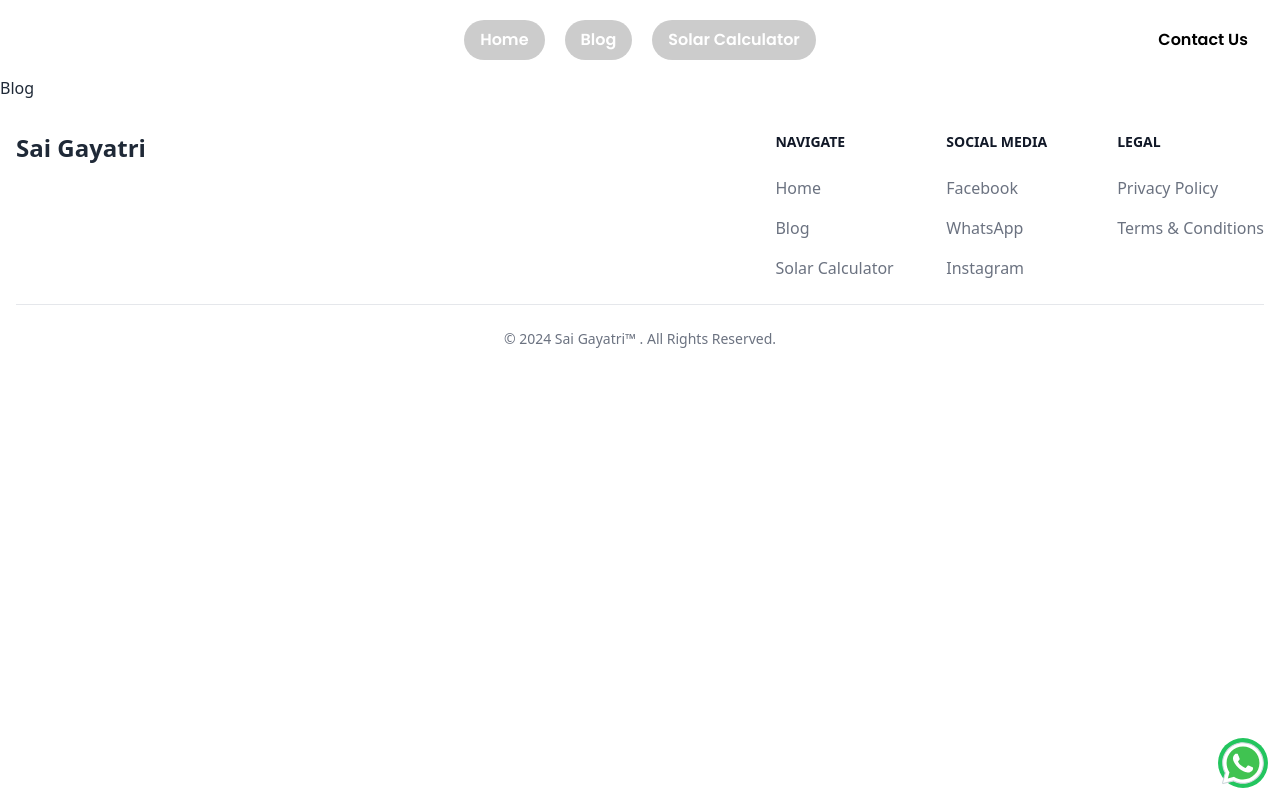
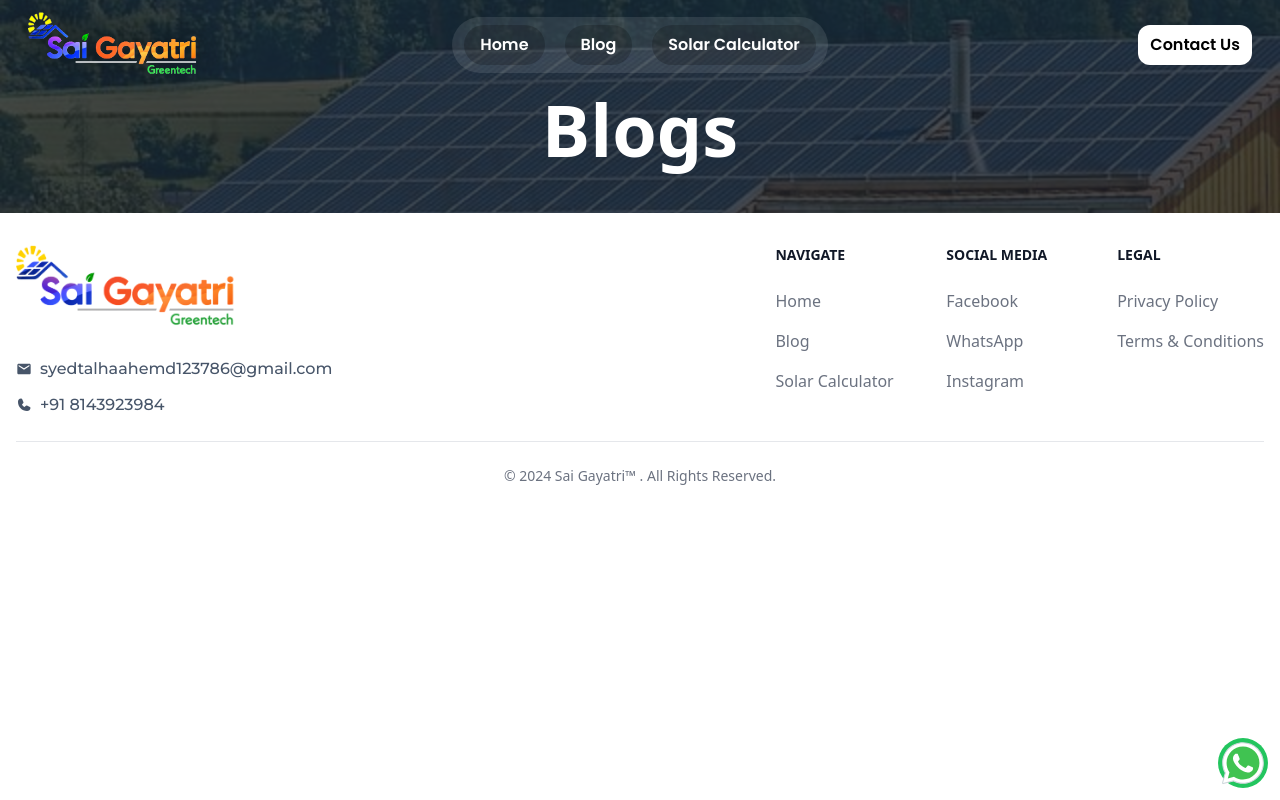
Before and after one commit to esha-technology/SaiGayatri, a React (Vite) app: page /blog in a window 1280 px wide. Built offline with nearby package versions, Linux system fonts and the light colour scheme.

Commit message:
added logo nad working on contact and blog

```diff
--- /dev/null
+++ b/EmailDesign/ContactCustomer.html
@@ -0,0 +1,176 @@
+<!DOCTYPE html>
+<html lang="en">
+  <head>
+    <meta charset="UTF-8" />
+    <meta name="viewport" content="width=device-width, initial-scale=1.0" />
+    <title>Appointment Confirmation</title>
+    <style>
+      /* Reset some default styles */
+      * {
+        margin: 0;
+        padding: 0;
+        box-sizing: border-box;
+      }
+
+      /* Body styles */
+      body {
+        font-family: Arial, sans-serif;
+        line-height: 1.6;
+        background-color: #f4f4f4;
+        color: #333;
+        padding: 20px;
+      }
+
+      /* Container for the content */
+      .container {
+        background-color: #ffffff;
+        padding: 30px;
+        border-radius: 8px;
+        width: 100%;
+        max-width: 600px;
+        margin: 0 auto;
+        box-shadow: 0 2px 10px rgba(0, 0, 0, 0.1);
+      }
+
+      /* Header styles */
+      h2 {
+        color: #2a2a2a;
+        font-size: 1.6em;
+        text-align: center;
+        font-weight: 900;
+        margin-bottom: 20px;
+      }
+
+      /* Paragraph styles */
+      p {
+        color: #555;
+        font-size: 1em;
+        margin-bottom: 15px;
+      }
+
+      /* Appointment details list */
+      ul {
+        list-style: none;
+        margin-top: 10px;
+      }
+
+      li {
+        margin-bottom: 10px;
+        font-size: 1em;
+      }
+
+      li strong {
+        color: #2a2a2a;
+      }
+
+      /* Signature section */
+      .signature {
+        margin-top: 30px;
+        font-size: 1.1em;
+      }
+
+      /* Footer styles */
+      .footer {
+        font-size: 0.9em;
+        color: #777;
+        text-align: center;
+        margin-top: 30px;
+      }
+
+      /* Logo styling */
+      .logo {
+        display: block;
+        margin: 0 auto 20px;
+        max-width: 200px;
+      }
+
+      /* Responsive design */
+      @media (max-width: 600px) {
+        body {
+          padding: 10px;
+        }
+
+        .container {
+          padding: 20px;
+        }
+
+        h2 {
+          font-size: 1.4em;
+        }
+
+        p {
+          font-size: 0.95em;
+        }
+
+        .signature,
+        .footer {
+          font-size: 0.9em;
+        }
+      }
+    </style>
+  </head>
+  <body>
+    <div class="container">
+      <!-- Logo -->
+      <img
+        src="https://esha-technology.vercel.app/eshaLogo.png"
+        alt="Esha Technology Logo"
+        class="logo"
+      />
+
+      <!-- Main heading -->
+      <h2>Contact Conformation</h2>
+
+      <!-- Greeting -->
+      <p>Dear {{name}},</p>
+
+      <!-- Confirmation Message -->
+      <p>
+        Thank you for reaching out to Esha Technology! We have successfully
+        received your inquiry and wanted to confirm that we are processing your
+        request.
+      </p>
+
+      <!-- Appointment Details -->
+      <h3>Your Details:</h3>
+      <ul>
+        <li><strong>Name:</strong> {{name}}</li>
+        <li><strong>Email:</strong> {{email}}</li>
+        <li><strong>Phone Number:</strong> {{phone}}</li>
+        <li><strong>Message:</strong> {{message}}</li>
+        <li><strong>Service:</strong> {{services}}</li>
+      </ul>
+
+      <!-- Additional Information -->
+      <p>
+        If you have any further questions or need to make changes to your
+        Contact Info, please don't hesitate to contact us. Our Contact Number
+        +91 8523811173
+      </p>
+
+      <p>
+        Thank you for choosing Esha Technology. We are excited to connect with
+        you soon!
+      </p>
+
+      <!-- Signature Section -->
+      <div class="signature">
+        <h5>Best regards,</h5>
+        <h5><strong>Esha Technology</strong></h5>
+        <h5>Phone: 8523811173</h5>
+        <h5>Email: eshatechnologyprvtltd@gmail.com</h5>
+        <h5>Location:</h5>
+        <a href="https://maps.app.goo.gl/B3WbQN3t81S7fddp9" target="_blank"
+          >https://maps.app.goo.gl/B3WbQN3t81S7fddp9</a
+        >
+      </div>
+
+      <!-- Footer -->
+      <div class="footer">
+        <p>
+          © 2024 Esha Technology | 8523811173 | eshatechnologyprvtltd@gmail.com
+        </p>
+      </div>
+    </div>
+  </body>
+</html>
--- a/src/Pages/Blog.jsx
+++ b/src/Pages/Blog.jsx
@@ -1,7 +1,15 @@
 import React from "react";
+import Heading from "../components/common/Heading";
+import TopHeading from "../components/common/TopHeading";
 
 const Blog = () => {
-  return <div>Blog</div>;
+  return (
+    <div>
+      <div>
+        <TopHeading imgUrl={"/blogImgBg.jpg"} />
+      </div>
+    </div>
+  );
 };
 
 export default Blog;
--- a/src/components/Home/HeroSection.jsx
+++ b/src/components/Home/HeroSection.jsx
@@ -26,7 +26,7 @@ const HeroSection = () => {
     <div>
       <section className="relative pt-24 pb-10 -mt-20 ">
         {/*bg color */}
-        <div className="absolute inset-0 bg-slate-700 opacity-60 filter brightness-50 z-10"></div>
+        <div className="absolute inset-0 bg-slate-700 opacity-80 filter brightness-50 z-10"></div>
 
         {/* bg video */}
         <div className="absolute inset-0 bg-[url('/solarBgImage.jpeg')] bg-no-repeat bg-cover z-0"></div>
--- a/src/components/common/Footer.jsx
+++ b/src/components/common/Footer.jsx
@@ -1,5 +1,7 @@
 import React from "react";
 import { Link } from "react-router-dom";
+import { MdEmail } from "react-icons/md";
+import { PiPhoneFill } from "react-icons/pi";
 
 const Footer = () => {
   return (
@@ -13,10 +15,28 @@ const Footer = () => {
                 className="h-8 me-3"
                 alt="FlowBite Logo"
               /> */}
-              <span className="self-center text-2xl font-semibold whitespace-nowrap dark:text-white">
-                Sai Gayatri
-              </span>
+              <div className=" filter contrast-125">
+                <img
+                  src="/solarLogo.png"
+                  alt="logo"
+                  loading="lazy"
+                  className="z-10 relative  "
+                  width={220}
+                />
+              </div>
             </a>
+            <div className="mt-7 font-mont font-medium flex flex-col gap-3 text-slate-600">
+              <p className="flex gap-2 items-center">
+                <MdEmail />
+                <a href="mailto:syedtalhaahemd123786@gmail.com">
+                  syedtalhaahemd123786@gmail.com
+                </a>
+              </p>
+              <p className="flex gap-2 items-center">
+                <PiPhoneFill />
+                <a href="tel:+918143923984">+91 8143923984</a>
+              </p>
+            </div>
           </div>
           <div className="grid grid-cols-2 gap-8 sm:gap-6 sm:grid-cols-3">
             <div>
--- a/src/components/common/Navbar.jsx
+++ b/src/components/common/Navbar.jsx
@@ -6,7 +6,7 @@ import { PiSolarPanelDuotone } from "react-icons/pi";
 
 const Navbar = () => {
   return (
-    <div className="navbar bg-base-100 px-5 bg-transparent relative z-50 text-white font-poppins mt-1">
+    <div className="navbar bg-base-100 px-7 pt-3 bg-transparent relative z-50 text-white font-poppins py-0 ">
       <div className="navbar-start">
         <div className="dropdown">
           <div tabIndex={0} role="button" className="btn btn-ghost lg:hidden">
@@ -50,7 +50,15 @@ const Navbar = () => {
             </li>
           </ul>
         </div>
-        <a className="btn btn-ghost text-xl">Sai Gayatri</a>
+        <div className="relative filter brightness-125 contrast-150">
+          <img
+            src="/solarLogo.png"
+            alt="logo"
+            loading="lazy"
+            className="z-10 relative shadowBg "
+            width={170}
+          />
+        </div>
       </div>
       <div className="navbar-center hidden lg:flex  ">
         <ul className="menu menu-horizontal text-base font-semibold gap-5 bg-white bg-opacity-10 px-3   rounded-full ">
--- /dev/null
+++ b/src/components/common/TopHeading.jsx
@@ -0,0 +1,17 @@
+import React from "react";
+
+const TopHeading = ({ imgUrl }) => {
+  return (
+    <div
+      className="relative w-full pt-24 pb-8 sm:pb-10 md:pb-12 bg-cover bg-center -mt-20"
+      style={{ backgroundImage: `url(${imgUrl})` }}
+    >
+      <div className="absolute inset-0 bg-slate-700 opacity-80 filter brightness-50"></div>
+      <div className="relative z-20 flex justify-center items-center text-white font-bold text-4xl sm:text-5xl md:text-6xl lg:text-7xl ">
+        Blogs
+      </div>
+    </div>
+  );
+};
+
+export default TopHeading;
--- a/src/index.css
+++ b/src/index.css
@@ -26,3 +26,8 @@ input[type="number"]::-ms-clear {
   text-shadow: 0px 0px 50px orange;
   color: orange;
 }
+
+.shadowBg {
+  filter: drop-shadow(0px 0px 20px rgb(0, 0, 0));
+  border-radius: 0px 30px 0px 30px;
+}
```
Also changed, not shown: EmailDesign/ContactAdmin.html (added), public/blogImgBg.jpg (added), public/solarLogo.png (added).
